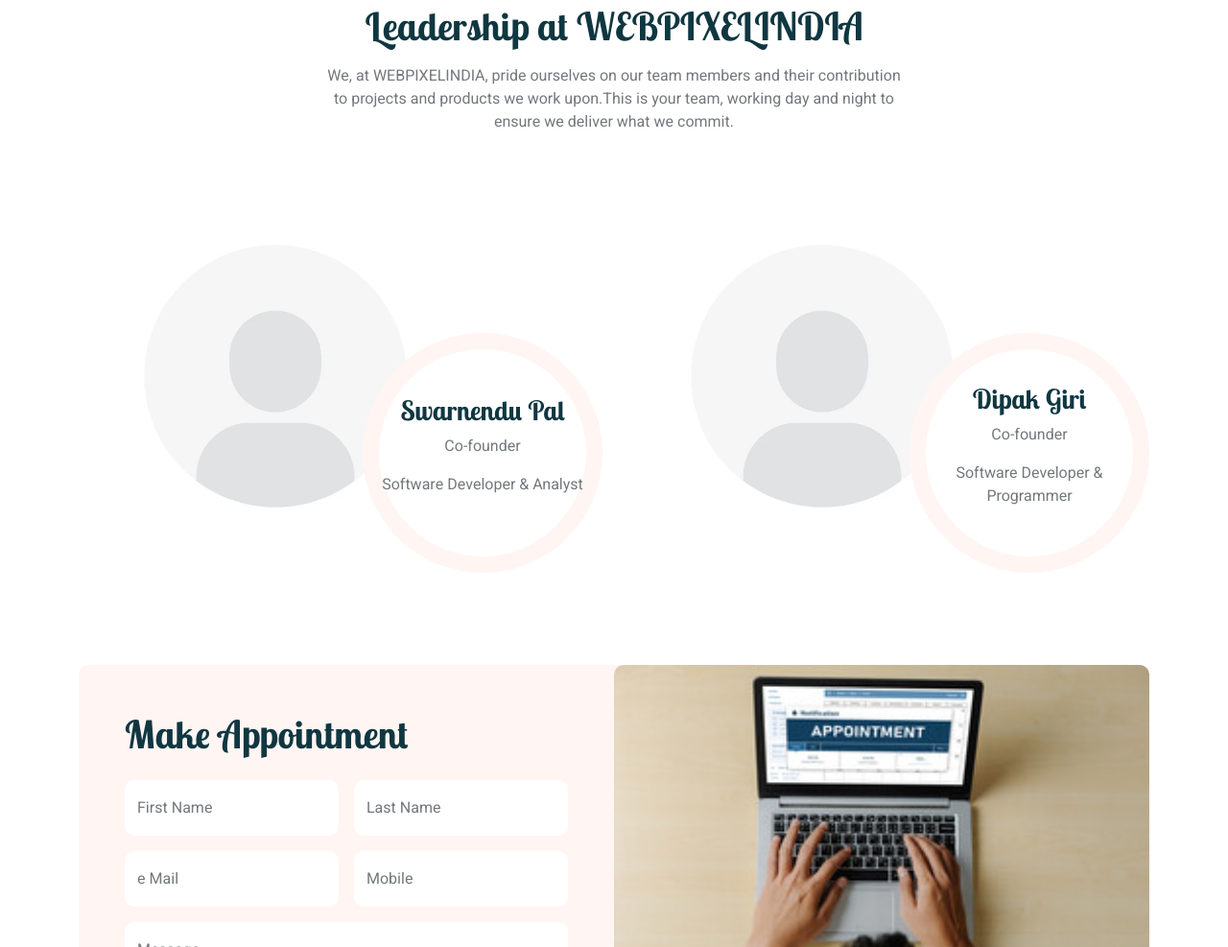
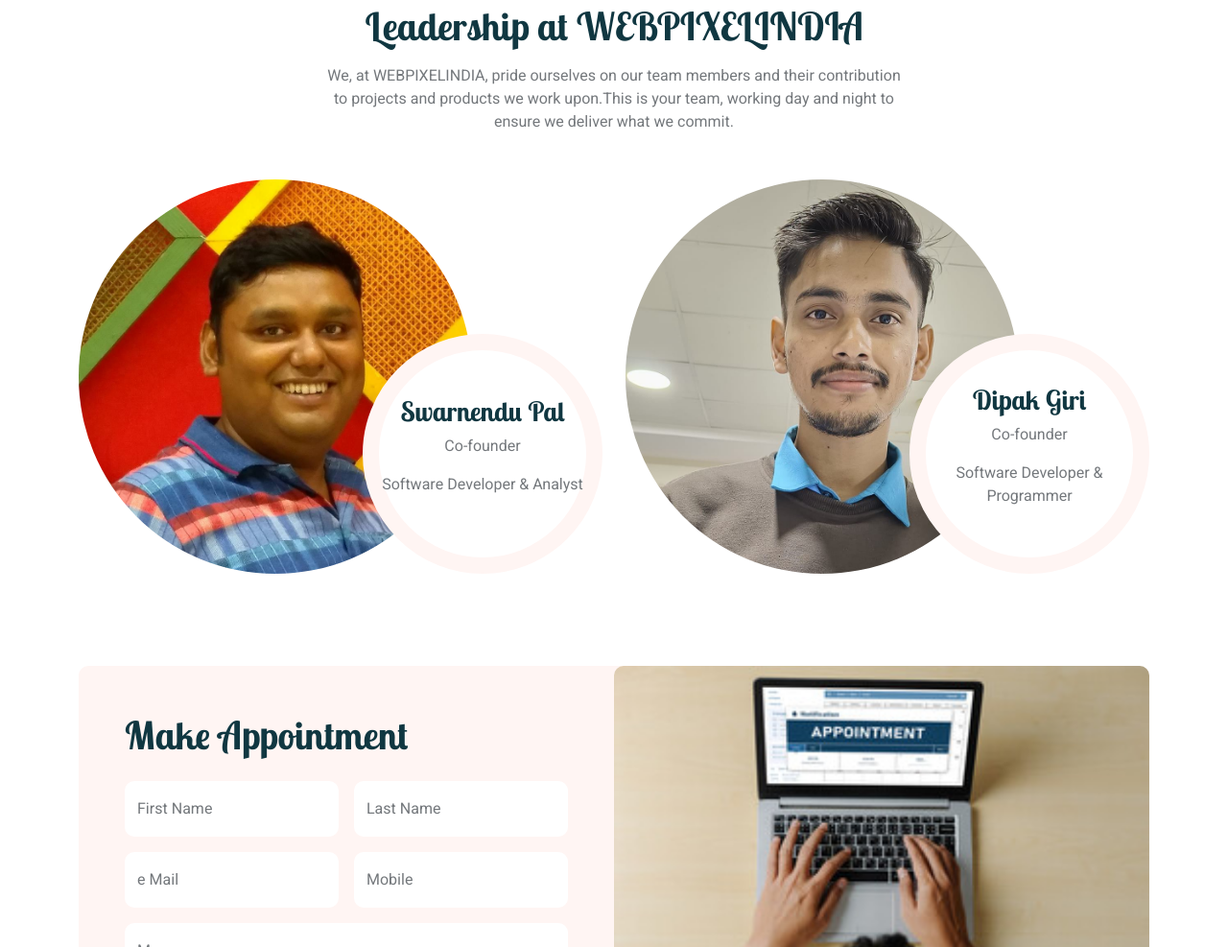
Before and after one commit to webpixelindia/webpixelindia.github.com, a plain HTML site: page index.html in a window 1280 px wide. Shown: the part 3363-4350 px from the top of the page at 96% size. Drawn offline with nearby package versions, Linux system fonts and the light colour scheme.

Commit message:
Update index.html

```diff
--- a/index.html
+++ b/index.html
@@ -406,7 +406,7 @@
 
 					<div class="col-lg-6 col-md-6 wow fadeInUp" data-wow-delay="0.3s">
                         <div class="team-item position-relative">
-                            <img class="img-fluid rounded-circle w-75" src="img/dummy.webp" alt="" >
+                            <img class="img-fluid rounded-circle w-75" src="img/pic1011.jpg" alt="" >
                             <div class="team-text">
                                 <h3>Swarnendu Pal</h3>
 								<p>Co-founder</p>
@@ -416,7 +416,7 @@
                     </div>
                     <div class="col-lg-6 col-md-6 wow fadeInUp" data-wow-delay="0.5s" >
                         <div class="team-item position-relative">
-                            <img class="img-fluid rounded-circle w-75" src="img/dummy.webp" alt="">
+                            <img class="img-fluid rounded-circle w-75" src="img/pic1012.jpg" alt="">
                             <div class="team-text" align="center">
                                 <h3>Dipak Giri</h3>
 								<p>Co-founder</p>
```
